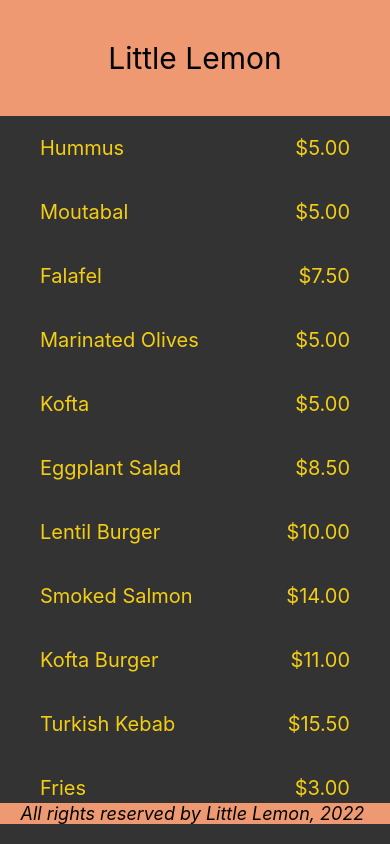
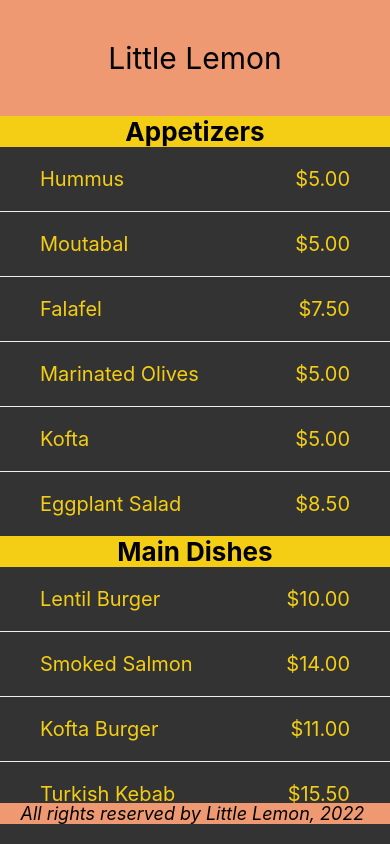
Before and after one commit to ingacrd/ReactNative-MetaCourse, a React Native app: screen / in a window 390 px wide. Built offline with nearby package versions, Linux system fonts and the light colour scheme.

Commit message:
flatList and SectionList

```diff
--- a/App.js
+++ b/App.js
@@ -5,6 +5,7 @@
 import LittleLemonFooter from './components/LittleLemonFooter';
 import WelcomeScreen from './components/WelcomeScreen';
 import MenuItems from './components/MenuItems';
+import MenuItemsFlatList from './components/MenuItemsFlatList';
 
 export default function App() {
   return (
--- a/components/MenuItems.js
+++ b/components/MenuItems.js
@@ -1,29 +1,49 @@
 import * as React from 'react';
-import { View, Text, FlatList, StyleSheet } from 'react-native';
+import { View, Text, SectionList, StyleSheet } from 'react-native';
 
 
 const menuItemsToDisplay = [
-  { name: 'Hummus', price: '$5.00', id: '1A' },
-  { name: 'Moutabal', price: '$5.00', id: '2B' },
-  { name: 'Falafel', price: '$7.50', id: '3C' },
-  { name: 'Marinated Olives', price: '$5.00', id: '4D' },
-  { name: 'Kofta', price: '$5.00', id: '5E' },
-  { name: 'Eggplant Salad', price: '$8.50', id: '6F' },
-  { name: 'Lentil Burger', price: '$10.00', id: '7G' },
-  { name: 'Smoked Salmon', price: '$14.00', id: '8H' },
-  { name: 'Kofta Burger', price: '$11.00', id: '9I' },
-  { name: 'Turkish Kebab', price: '$15.50', id: '10J' },
-  { name: 'Fries', price: '$3.00', id: '11K' },
-  { name: 'Buttered Rice', price: '$3.00', id: '12L' },
-  { name: 'Bread Sticks', price: '$3.00', id: '13M' },
-  { name: 'Pita Pocket', price: '$3.00', id: '14N' },
-  { name: 'Lentil Soup', price: '$3.75', id: '15O' },
-  { name: 'Greek Salad', price: '$6.00', id: '16Q' },
-  { name: 'Rice Pilaf', price: '$4.00', id: '17R' },
-  { name: 'Baklava', price: '$3.00', id: '18S' },
-  { name: 'Tartufo', price: '$3.00', id: '19T' },
-  { name: 'Tiramisu', price: '$5.00', id: '20U' },
-  { name: 'Panna Cotta', price: '$5.00', id: '21V' },
+  {
+    title: 'Appetizers',
+    data: [
+      { name: 'Hummus', price: '$5.00' },
+      { name: 'Moutabal', price: '$5.00' },
+      { name: 'Falafel', price: '$7.50' },
+      { name: 'Marinated Olives', price: '$5.00' },
+      { name: 'Kofta', price: '$5.00' },
+      { name: 'Eggplant Salad', price: '$8.50' },
+    ],
+  },
+  {
+    title: 'Main Dishes',
+    data: [
+      { name: 'Lentil Burger', price: '$10.00' },
+      { name: 'Smoked Salmon', price: '$14.00' },
+      { name: 'Kofta Burger', price: '$11.00' },
+      { name: 'Turkish Kebab', price: '$15.50' },
+    ],
+  },
+  {
+    title: 'Sides',
+    data: [
+      { name: 'Fries', price: '$3.00', id: '11K' },
+      { name: 'Buttered Rice', price: '$3.00' },
+      { name: 'Bread Sticks', price: '$3.00' },
+      { name: 'Pita Pocket', price: '$3.00' },
+      { name: 'Lentil Soup', price: '$3.75' },
+      { name: 'Greek Salad', price: '$6.00' },
+      { name: 'Rice Pilaf', price: '$4.00' },
+    ],
+  },
+  {
+    title: 'Desserts',
+    data: [
+      { name: 'Baklava', price: '$3.00' },
+      { name: 'Tartufo', price: '$3.00' },
+      { name: 'Tiramisu', price: '$5.00' },
+      { name: 'Panna Cotta', price: '$5.00' },
+    ],
+  },
 ];
 
 const Item = ({name, price}) => (
@@ -33,16 +53,34 @@
 </View>
 );
 
+const Separator = () => <View style={menuStyles.separator} />;
+
+const Footer = () => (
+  <Text style={menuStyles.footerText}>
+    All Rights Reserved by Little Lemon 2024
+  </Text>
+);
+
 
 export default function MenuItems() {
     const renderItem = ({item}) => <Item name = {item.name} price = {item.price}/>;
+    const renderSectionHeader = ({ section: { title } }) => (
+        <View style={menuStyles.sectionContainer}>
+            <Text style={menuStyles.sectionHeader}>{title}</Text>
+        </View>
+
+    );
   return (
     <View style={menuStyles.container}>
-        <FlatList
-            data={menuItemsToDisplay}
-            keyExtractor={item => item.id}
-            renderItem={renderItem}>
-        </FlatList>
+        <SectionList
+            sections={menuItemsToDisplay}
+            keyExtractor={(item, index) => item + index}
+            renderItem={renderItem}
+            renderSectionHeader={renderSectionHeader}
+            // ListFooterComponent={Footer}
+            ItemSeparatorComponent={Separator}
+            >
+        </SectionList>
     </View>
   );
 }
@@ -64,4 +102,25 @@
     color: '#F4CE14',
     fontSize: 20,
   },
+    separator: {
+    borderBottomWidth: 1,
+    borderColor: '#EDEFEE',
+  },
+  footerText: {
+    color: '#EDEFEE',
+    fontSize: 20,
+    flexWrap: 'wrap',
+    textAlign: 'center',
+  },
+  sectionContainer:{
+    backgroundColor: '#F4CE14',
+
+  },
+  sectionHeader: {
+    fontSize: 26,
+    color: 'black',
+    textAlign: 'center',
+    fontWeight: 'bold',
+    flexWrap: 'wrap',
+  }
 });
--- /dev/null
+++ b/components/MenuItemsFlatList.js
@@ -0,0 +1,65 @@
+import React from 'react';
+
+import { View, Text, StyleSheet, FlatList } from 'react-native';
+
+const menuItemsToDisplay = [
+  { name: 'Hummus', price: '$5.00', id: '1A' },
+  { name: 'Moutabal', price: '$5.00', id: '2B' },
+  { name: 'Falafel', price: '$7.50', id: '3C' },
+  { name: 'Marinated Olives', price: '$5.00', id: '4D' },
+  { name: 'Kofta', price: '$5.00', id: '5E' },
+  { name: 'Eggplant Salad', price: '$8.50', id: '6F' },
+  { name: 'Lentil Burger', price: '$10.00', id: '7G' },
+  { name: 'Smoked Salmon', price: '$14.00', id: '8H' },
+  { name: 'Kofta Burger', price: '$11.00', id: '9I' },
+  { name: 'Turkish Kebab', price: '$15.50', id: '10J' },
+  { name: 'Fries', price: '$3.00', id: '11K' },
+  { name: 'Buttered Rice', price: '$3.00', id: '12L' },
+  { name: 'Bread Sticks', price: '$3.00', id: '13M' },
+  { name: 'Pita Pocket', price: '$3.00', id: '14N' },
+  { name: 'Lentil Soup', price: '$3.75', id: '15O' },
+  { name: 'Greek Salad', price: '$6.00', id: '16Q' },
+  { name: 'Rice Pilaf', price: '$4.00', id: '17R' },
+  { name: 'Baklava', price: '$3.00', id: '18S' },
+  { name: 'Tartufo', price: '$3.00', id: '19T' },
+  { name: 'Tiramisu', price: '$5.00', id: '20U' },
+  { name: 'Panna Cotta', price: '$5.00', id: '21V' },
+];
+
+const Item = ({ name, price }) => (
+  <View style={menuStyles.innerContainer}>
+    <Text style={menuStyles.itemText}>{name}</Text>
+    <Text style={menuStyles.itemText}>{price}</Text>
+  </View>
+);
+
+const MenuItemsFlatList = () => {
+  const renderItem = ({ item }) => <Item name={item.name} price={item.price} />;
+
+  return (
+    <View style={menuStyles.container}>
+      <FlatList
+        data={menuItemsToDisplay}
+        keyExtractor={(item) => item.id}
+        renderItem={renderItem}></FlatList>
+    </View>
+  );
+};
+
+const menuStyles = StyleSheet.create({
+  container: {
+    flex: 1,
+  },
+  innerContainer: {
+    paddingHorizontal: 40,
+    paddingVertical: 20,
+    flexDirection: 'row',
+    justifyContent: 'space-between',
+  },
+  itemText: {
+    color: '#F4CE14',
+    fontSize: 20,
+  },
+});
+
+export default MenuItemsFlatList;
```
